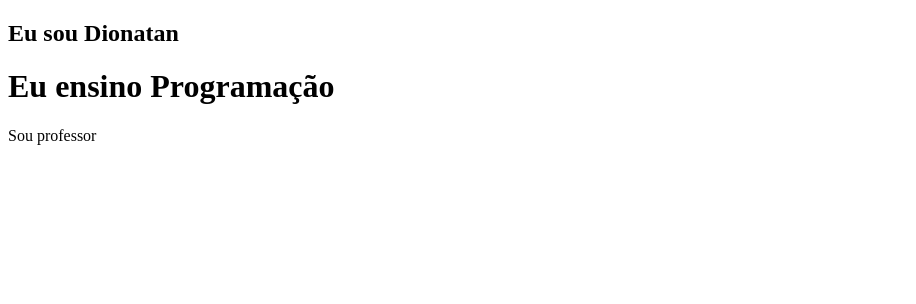
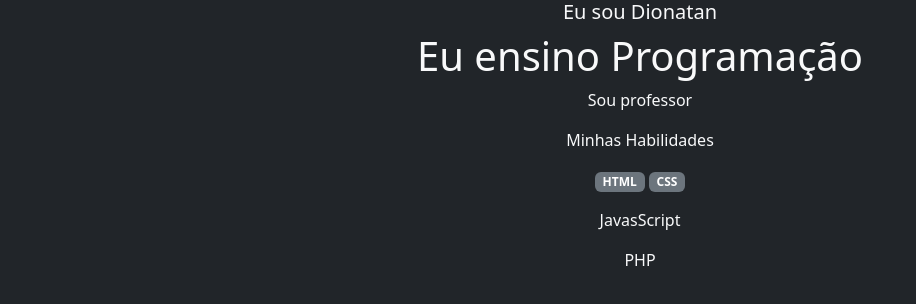
Before and after one commit to Prof-Dionatan/Meu-Portfolio-2A-Stange-2025, a plain HTML site: page index.html in a window 1280 px wide. Shown: the whole page, without its empty margins (0-916 px from the left). Drawn offline with nearby package versions, Linux system fonts and the light colour scheme.

Commit message:
Minhas habilidades

```diff
--- a/index.html
+++ b/index.html
@@ -4,10 +4,19 @@
     <meta charset="UTF-8">
     <meta name="viewport" content="width=device-width, initial-scale=1.0">
     <title>Meu Portfólio</title>
+    <link href="https://cdn.jsdelivr.net/npm/bootstrap@5.3.5/dist/css/bootstrap.min.css" rel="stylesheet" integrity="sha384-SgOJa3DmI69IUzQ2PVdRZhwQ+dy64/BUtbMJw1MZ8t5HZApcHrRKUc4W0kG879m7" crossorigin="anonymous">
 </head>
-<body>
-    <h2>Eu sou Dionatan</h2>
+<body class="container text-center bg-dark text-light">
+    <h2 class="lead">Eu sou Dionatan</h2>
     <h1>Eu ensino Programação</h1>
     <p>Sou professor</p>
+    <p>Minhas Habilidades</p>
+    <div>
+        <p class="badge bg-secondary">HTML</p>
+        <p class="badge bg-secondary">CSS</p>
+        <p>JavasScript</p>
+        <p>PHP</p>
+    </div>
+
 </body>
 </html>
```
